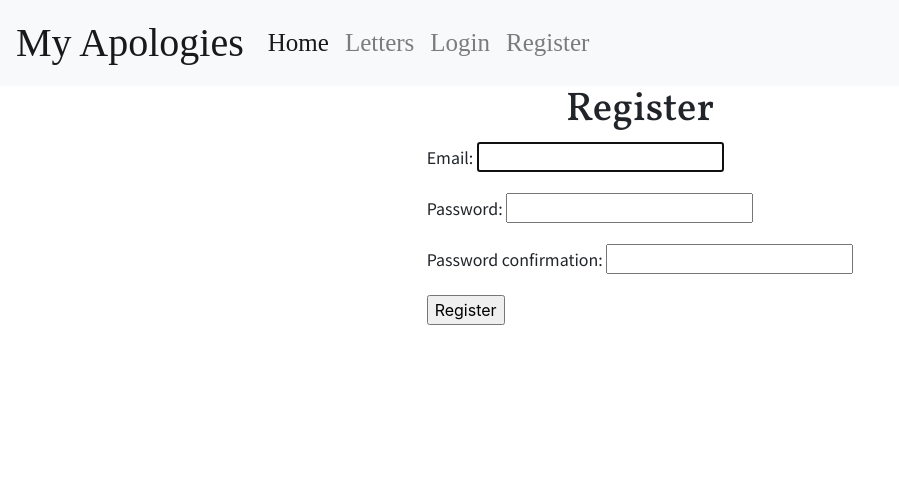
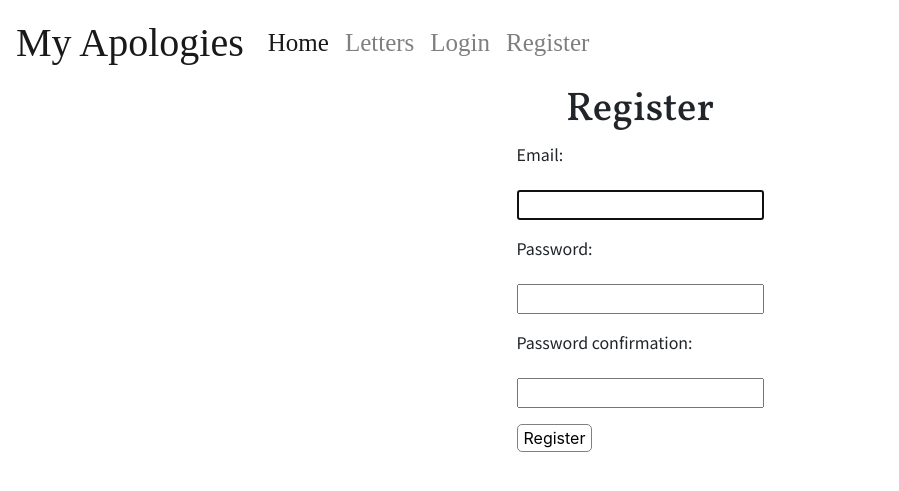
Before and after one commit to blangwell/my-apologies, a Django app: page /register/ in a window 1280 px wide. Shown: the top 491 px of the page, without its empty margins (0-899 px from the left). Run offline with Django 3.2, Linux system fonts and the light colour scheme; some libraries are stand-ins or nearby versions; some web fonts are replaced.

Commit message:
[style] Edit form styles

```diff
--- a/main_app/static/style.css
+++ b/main_app/static/style.css
@@ -54,3 +54,13 @@ a:hover {
 .tag {
   border: 1px solid #000;
 }
+
+.form-button {
+  background-color: #fff;
+  border: 1px solid grey;
+  border-radius: 5px;
+}
+
+#hamburger {
+  border-style: none;
+}
--- a/main_app/templates/base.html
+++ b/main_app/templates/base.html
@@ -25,9 +25,9 @@
 {% endif %} {% endcomment %}
 
 
-<nav class="navbar navbar-expand-lg navbar-light bg-light w-100">
-  <a class="navbar-brand nav-logo" href="#">My Apologies</a>
-  <button class="navbar-toggler" type="button" data-toggle="collapse" data-target="#navbarNav" aria-controls="navbarNav" aria-expanded="false" aria-label="Toggle navigation">
+<nav class="navbar navbar-expand-lg navbar-light w-100" style="background-color: #fff;">
+  <a class="navbar-brand nav-logo" href="{% url 'index' %}">My Apologies</a>
+  <button class="navbar-toggler" id="hamburger" type="button" data-toggle="collapse" data-target="#navbarNav" aria-controls="navbarNav" aria-expanded="false" aria-label="Toggle navigation">
     <span class="navbar-toggler-icon"></span>
   </button>
   <div class="collapse navbar-collapse" id="navbarNav">
--- a/main_app/templates/register.html
+++ b/main_app/templates/register.html
@@ -6,9 +6,8 @@
   <form method="post">
     {% csrf_token %}
     {% for field in registration_form %}
-      <p>
-        {{ field.label_tag }}
-        {{ field }}
+        <p>{{ field.label_tag }}</p>
+        <p>{{ field }}</p>
 
         {% comment %} {% if field.help_text %}
           <small>{{ field.help_text }}</small>
@@ -17,10 +16,9 @@
         {% for error in field.errors %}
           <p>{{ error }}</p>
         {% endfor %}
-      </p>
     {% endfor %}
 
-    <input type="submit" value="Register" />
+    <input type="submit" value="Register" class="form-button"/>
   </form>
 
 {% endblock %}
```
Also changed, not shown: main_app/templates/login.html (+3 -5 lines).
